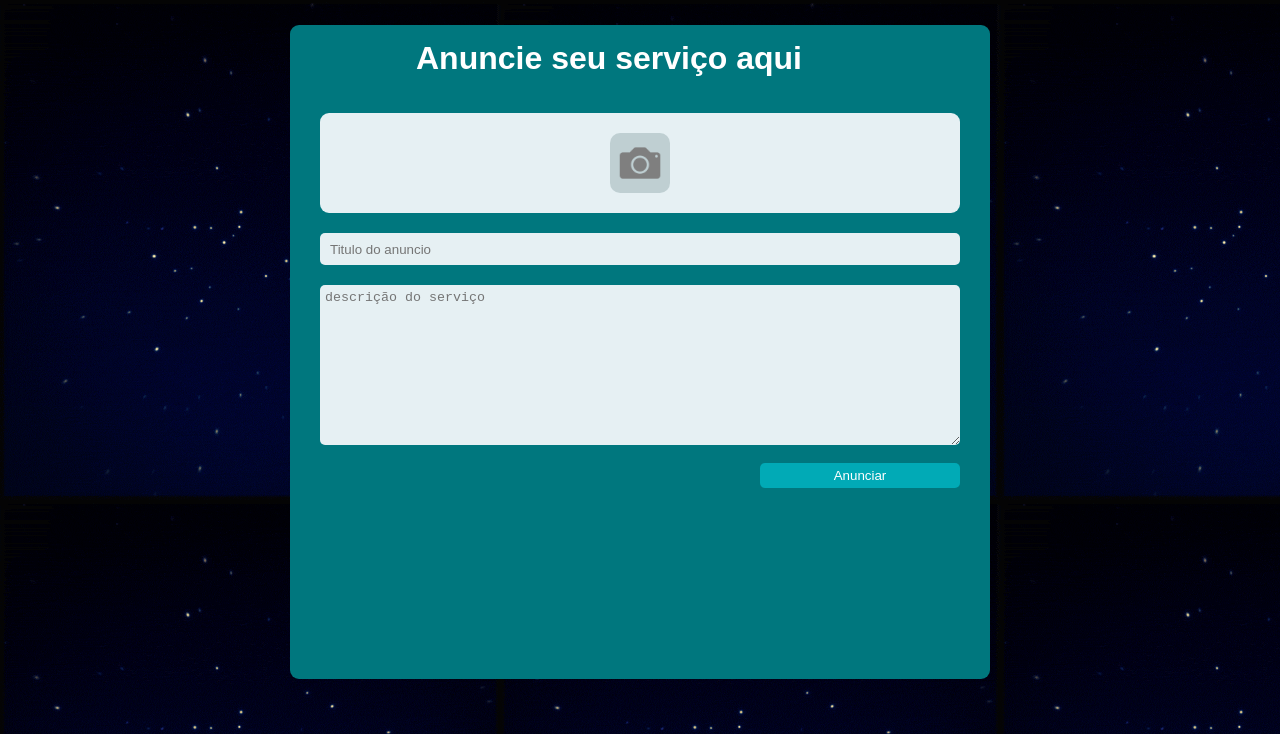
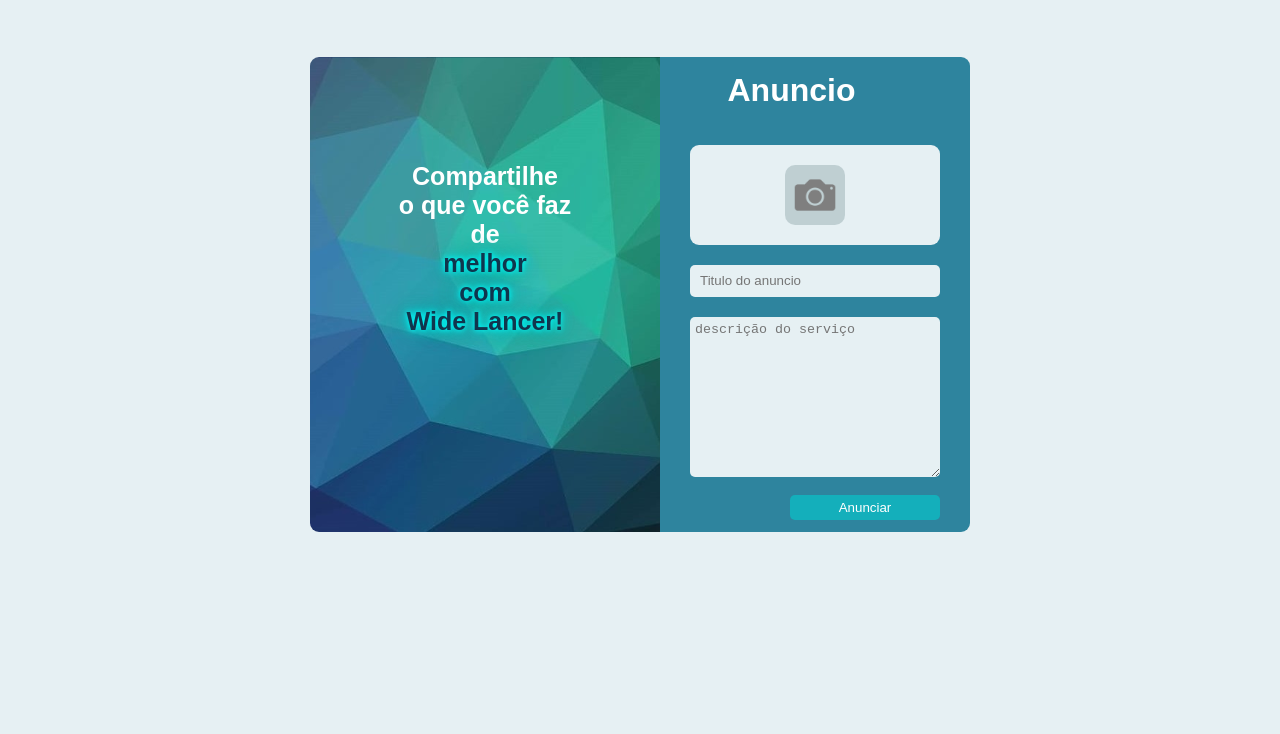
Before and after one commit to PedroHKV/WideLancer, a PHP site: page /WideLancer_Artefato/Templates/cadas_anuncio.html in a window 1280 px wide. Shown: the part 66-800 px from the top of the page. Run offline with PHP 8.4, Linux system fonts and the light colour scheme.

Commit message:
alterações de front-end

```diff
--- a/Stylesheets/cadas_anuncio.css
+++ b/Stylesheets/cadas_anuncio.css
@@ -16,6 +16,7 @@
     width: 100%;
     justify-content: space-between;
     align-items: center;
+    margin-bottom: 30px;
 }
 
 .btn {
@@ -38,11 +39,9 @@
 }
 
 main{
-    background: url("../imagens/fundo_2.gif");
-    width: 100%;
-    height: 100vh;
     display: flex;
     justify-content: center;
+    padding: 0px;
 }
 
 .container{
@@ -66,18 +65,62 @@
     padding-left: 15%;
 }
 
+#caixa{
+    display: flex;
+    align-items: center;
+    justify-content: center;
+}
+
+#esquerda{
+    min-width: 290px ;
+    height: 83%;
+    background: url("../imagens/fundo_verde.jpg");
+    background-size: cover;
+    background-position: -100px;
+    padding: 15px 30px 30px 30px;
+    background-color: rgb(0, 119, 126);
+    border-radius: 9px 0px 0px 9px;
+    margin-top: 10px;
+    color: white;
+    flex-direction: column;
+    display: flex;
+    align-items: center;
+
+}
+
 #main{
     justify-content: center;
     align-items: center;
     padding: 15px 30px 30px 30px;
-    background: rgb(0, 119, 126);
-    width: 50%;
+    background: rgba(6, 108, 139, 0.815);
     height: 83%;
-    border-radius: 9px;
-    min-width: 400px;
+    border-radius: 0px 9px 9px 0px;
+    min-width: 250px;
     gap: 60px;
-    margin-top: 25px;
+    margin-top: 10px;
 }
+
+#esquerda p {
+    margin:0px;
+    display: flex;
+    justify-content: center;
+    width: 80%;
+    font-size: 25px;
+    font-weight: 800;
+    font-family: "Arial";
+}
+
+.golden{
+    color: #11354d;
+    text-shadow: 0 0 5px #00ffff,
+               0 0 10px #00e5e5,
+               0 0 15px #00cccc,
+               0 0 25px #049286;
+
+}
+
+
+
 
 #inputs{
     gap: 20px;
@@ -110,20 +153,19 @@
 
 #main div input[type="button"]{
     color: white;
-    background-color: rgb(1, 170, 182);
+    background-color: rgba(16, 183, 192, 0.856);
     cursor: pointer;
     padding: 5px 0px 5px 0px;
     transition: 0.3s ease;
     border-radius: 5px;
     border: none;
-    width: 200px;
+    width: 150px;
     font-family: "Arial";
-    position: absolute;
+    margin-bottom: 16px;
 }
 
 #main div input[type="button"]:hover{
-    background-color: rgb(2, 186, 199);
-    border: 0.5px solid white;
+    background-color: rgb(3, 197, 211);
 }
 
 #main div div textarea{
--- a/Stylesheets/chat.css
+++ b/Stylesheets/chat.css
@@ -10,7 +10,7 @@
 }
 
 header {
-  padding: 20px 0;
+  padding: 10px 0;
   color: #ffffff;
   border-bottom: 1px solid #ddd;
   display: flex;
@@ -36,6 +36,8 @@
 #perfil-container {
   text-align: right;
   margin-right: 8px;
+  display: flex;
+  align-items: center;
   margin-top: 8px;
 }
 
--- a/Stylesheets/home.css
+++ b/Stylesheets/home.css
@@ -81,7 +81,7 @@
 .retangulo {
     width: 98%;
     height: 350px;
-    background:url("../imagens/mundo.jpg");
+    background:url("../imagens/planeta.jpg");
     background-size: cover;
     background-position: -0px;
     border-radius: 20px;
--- a/Templates/cadas_anuncio.html
+++ b/Templates/cadas_anuncio.html
@@ -17,8 +17,19 @@
         </div>
     </header>
     <main>
+
+            <div id="caixa">
+                <div id="esquerda">
+                    <br><br><br><br><br>
+                    <p>Compartilhe</p>
+                    <p> o que você faz</p>
+                    <p>de</p>
+                    <p class="golden">melhor</p>
+                    <p class="golden">com</p>
+                    <p class="golden">Wide Lancer!</p>
+                </div>
                 <div id="main">
-            <h1>Anuncie seu serviço aqui</h1><br><br>
+                    <h1>Anuncio</h1><br><br>
                     <div id="inputs">
                         <label for="infile"id="input_file"><img id="cam" src="../imagens/camera.png" alt=""></label>
                         <input id="infile" type="file">
@@ -31,6 +42,7 @@
                         <input type="button" id="botao" value="Anunciar">
                     </div>
                 </div>
+            </div>
 
     </main>
 </body>
--- a/Templates/chat.php
+++ b/Templates/chat.php
@@ -33,11 +33,12 @@
 </head>
 <body>
     <header>
+        <img src="../imagens/logo.png" id="logo" style="width: 70px; height: 60px;">
         <div class="container">
             <h1><span class="wide">Wide</span><span class="lancer">Lancer</span></h1>
         </div>
         <div id="perfil-container">
-            <a href="./perfil.php" class="btn">Perfil</a>
+            <a href="./home.php" class="btn">Home</a>
         </div>
     </header>
     <main class="chat-layout">
@@ -54,9 +55,6 @@
                 <div id="chat-perfilinfo">
                     <img src="<?php echo $outro->getFoto(); ?>" alt="Foto do usuário" class="user-photo">
                     <span class="user-name"><?php echo $outro->getNome()." ".$outro->getSobrenome();?></span>
-                </div>
-                <div class="status-indicador">
-                    <span class="status-texto">🕒 Em andamento...</span>
                 </div>
             </div>
             <div id="mensagens">
--- a/Templates/visualis_anuncio.php
+++ b/Templates/visualis_anuncio.php
@@ -21,6 +21,7 @@
 </head>
   <header>
   <div class="container">
+      <img src="../imagens/logo.png" id="logo" style="width: 85px; height: 75px;">
       <h1><span class="wide">Wide</span><span class="lancer">Lancer</span></h1>
       </div>
       <div class="topo">
```
Also changed, not shown: imagens/fundo_3.gif (added), imagens/fundo_4.gif (added), imagens/fundo_6.gif (added), imagens/fundo_computador.jpg (added), imagens/fundo_verde.jpg (added), imagens/planeta.jpg (added), imagens/sucesso.png (added). Lines whose indentation alone changed are shown as unchanged.
